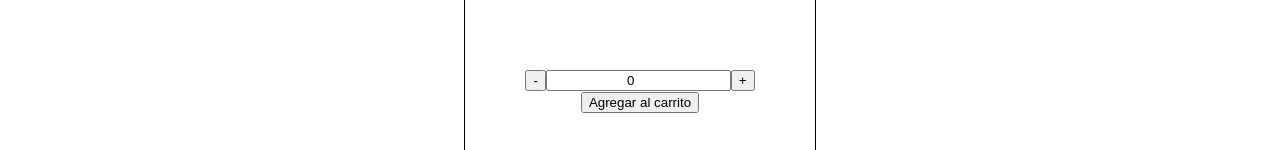
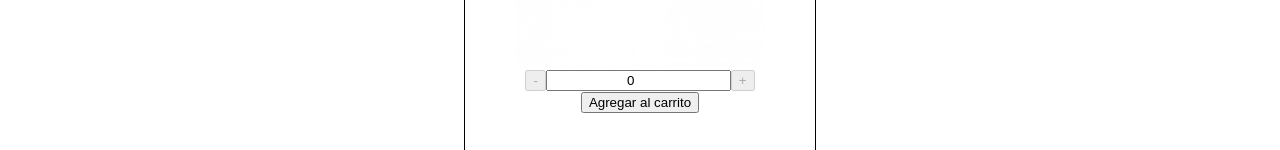
Before and after one commit to malbeldas/bandbclima-react, a React (Create React App) app: page / in a window 1280 px wide. Shown: the part 802-952 px from the top of the page. Built offline with nearby package versions, Linux system fonts and the light colour scheme.

Commit message:
item count 1.2

```diff
--- a/src/components/ItemCount.js
+++ b/src/components/ItemCount.js
@@ -14,15 +14,11 @@ function ItemCount({stock, initial}) {
 
             switch (operator) {
                 case '+':
-                    if(Number(number) < stock){
-                        newResult = Number(number) + 1
-                    }
+                    newResult = Number(number) + 1
                     break;
 
                 case '-':
-                    if(Number(number) > 0){
-                        newResult = Number(number) - 1
-                    }
+                    newResult = Number(number) - 1
                     break;
 
                 default:
@@ -45,7 +41,7 @@ function ItemCount({stock, initial}) {
                 <a href="#"><h3 className="itemCountTitle">Aire Acondicionado</h3></a>
                 <a href="#"><img src={product} className="itemCountProduct" alt="product" /></a>
                 <div className="count">
-                    <button className="countMinus" onClick={()=>operation('-')}> - </button>
+                    <button className="countMinus" onClick={()=>operation('-')} disabled={number <= 0}> - </button>
                     <input
                         id="number"
                         className="countImput"
@@ -53,7 +49,7 @@ function ItemCount({stock, initial}) {
                         value={number}
                         onChange={(e) => setNumber(e.target.value)}
                     />
-                    <button className="countPlus" onClick={()=>operation('+')}> + </button>
+                    <button className="countPlus" onClick={()=>operation('+')} disabled={number >= stock}> + </button>
                 </div>
                 <button className="countAddCart" onClick={()=>onAdd()}>Agregar al carrito</button>
             </div>
```
